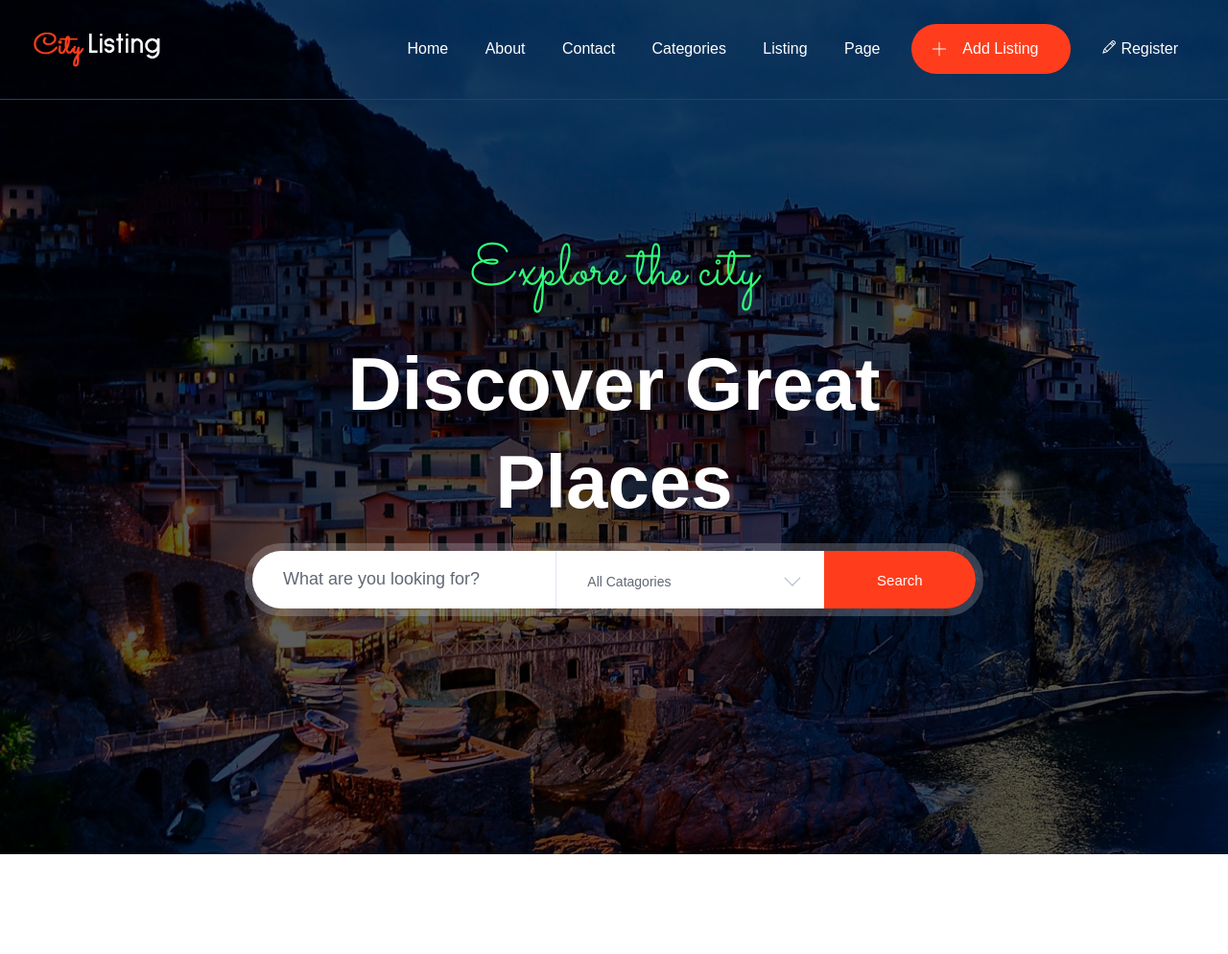
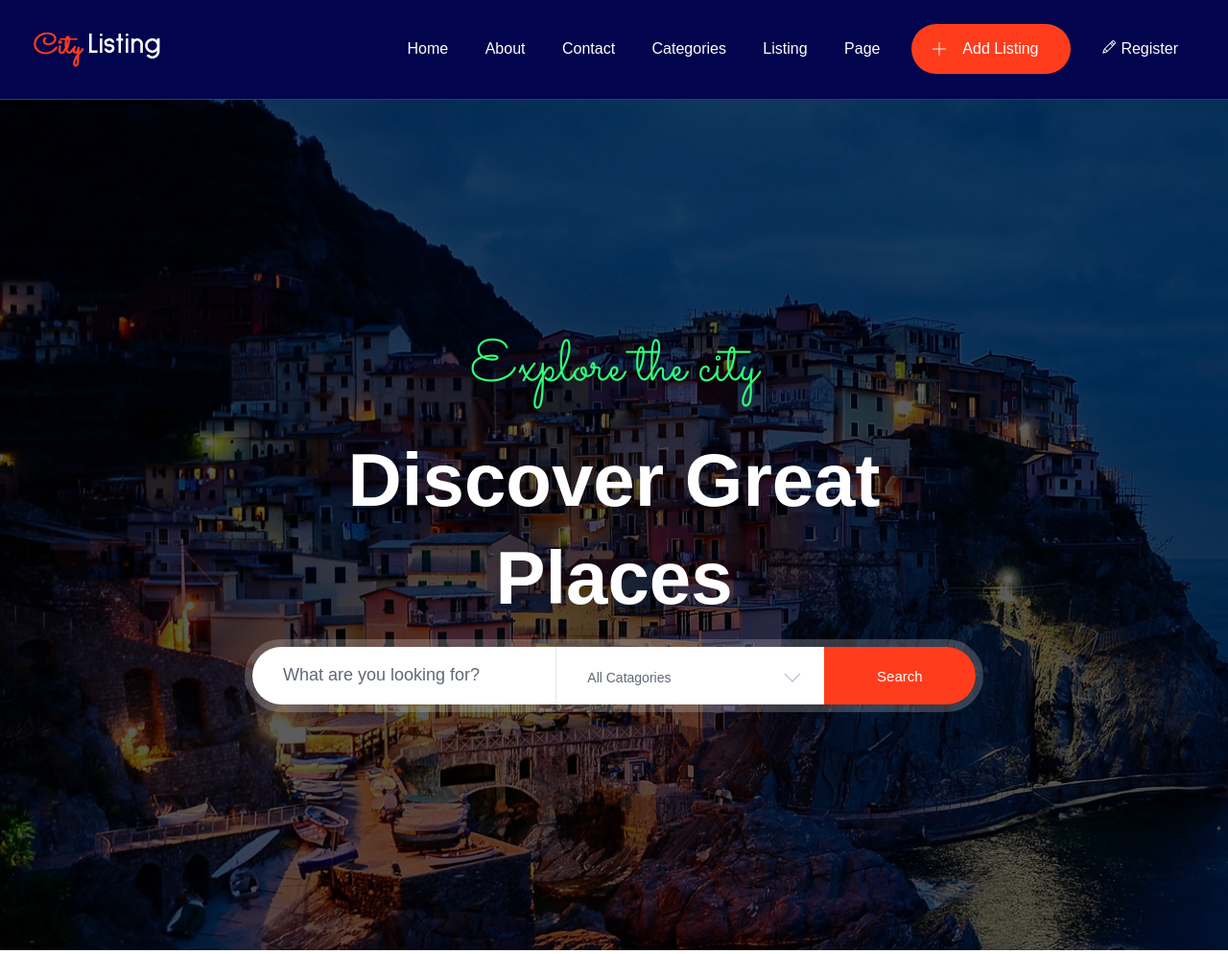
Before and after one commit to MedRahim/pidev_Symfony, a Symfony app: template templates/FrontOffice/home.html.twig in a window 1280 px wide. Shown: the top 994 px of the page at 96% size. Run offline with Twig, Linux system fonts and the light colour scheme; the template is opened without the code that fills it, so the values that code supplies are empty; some libraries are stand-ins or nearby versions; some web fonts are replaced.

Commit message:
Template : fixed the header and main content positions

```diff
--- a/templates/FrontOffice/base.html.twig
+++ b/templates/FrontOffice/base.html.twig
@@ -25,7 +25,7 @@
     <body>
         {% include 'FrontOffice/partials/header.html.twig' %}
 
-        <main>
+        <main style="padding-top: 100px;">
             {% block body %}{% endblock %}
         </main>
 
--- a/templates/FrontOffice/partials/header.html.twig
+++ b/templates/FrontOffice/partials/header.html.twig
@@ -1,6 +1,6 @@
 <header>
     <!-- Header Start -->
-    <div class="header-area header-transparent">
+    <div class="header-area header-transparent" style="background-color: #02044d;">
         <div class="main-header">
             <div class="header-bottom  header-sticky">
                 <div class="container-fluid">
```
